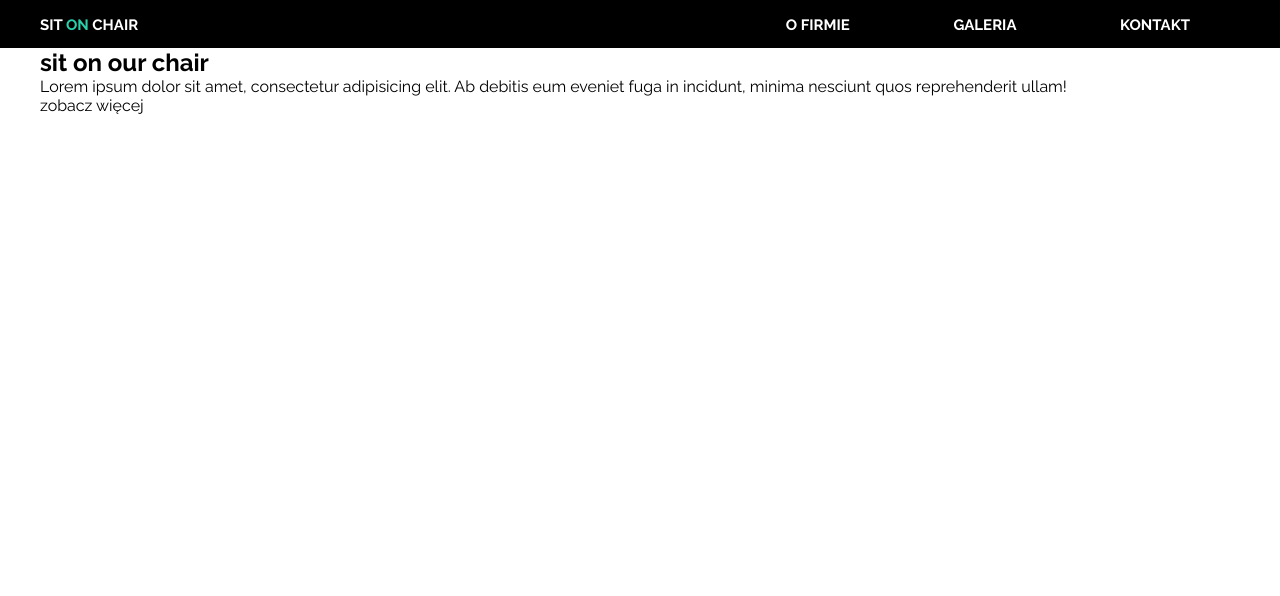
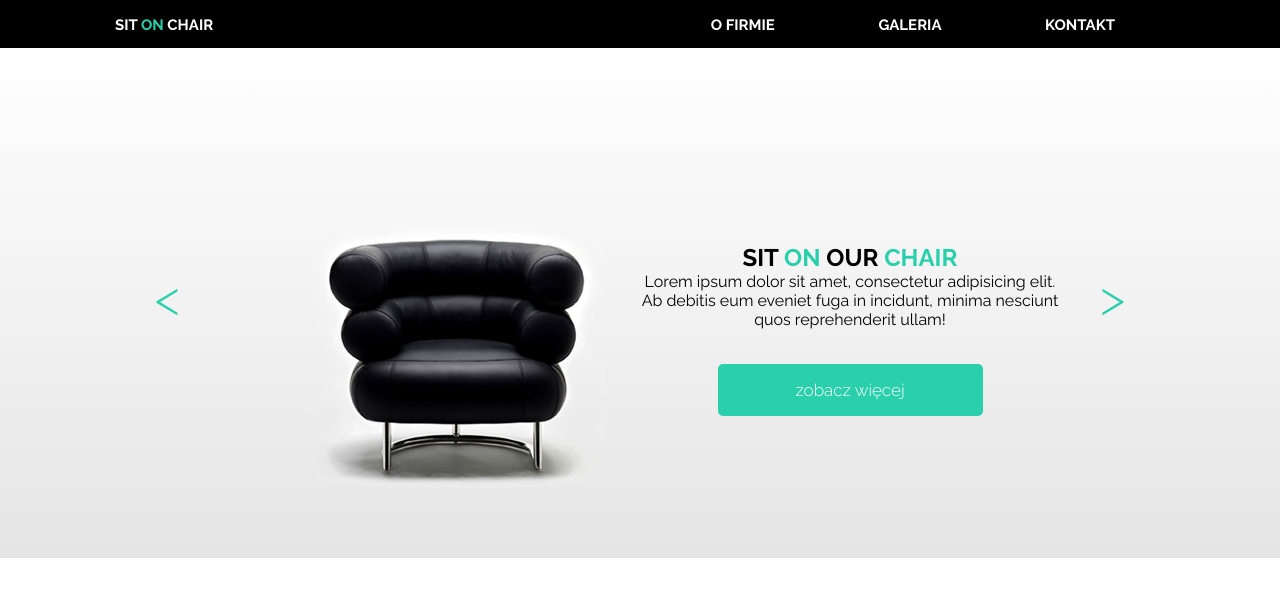
Before and after one commit to marasmadwa/Sit-on-chair, a plain HTML site: page index.html in a window 1280 px wide. Drawn offline with Linux system fonts and the light colour scheme.

Commit message:
black chair and text added

```diff
--- a/css/style.css
+++ b/css/style.css
@@ -9,7 +9,7 @@ body {
     font-family: "Raleway", Arial, sans-serif;
 }
 .container {
-    width: 1200px;
+    width: 1050px;
     margin: 0 auto;
 }
 header {
@@ -54,3 +54,59 @@ li {
     display: block;
     clear: both;
 }
+.main {
+    background: #ffffff;
+    background: -moz-linear-gradient(top, #ffffff 0%, #e5e5e5 100%);
+    background: -webkit-linear-gradient(top, #ffffff 0%,#e5e5e5 100%);
+    background: linear-gradient(to bottom, #ffffff 0%,#e5e5e5 100%);
+    filter: progid:DXImageTransform.Microsoft.gradient( startColorstr='#ffffff', endColorstr='#e5e5e5',GradientType=0 ));
+}
+.chair_and_main_text {
+    margin-top: 140px;
+    margin-bottom: 70px;
+    background-image: url("../images/black_chair.png");
+    background-repeat: no-repeat;
+    height: 300px;
+    width: 80%;
+    float: left;
+    padding-left: 40%;
+    text-align: center;
+}
+h1 {
+    text-transform: uppercase;
+    margin-top: 55px;
+}
+.arrow-left, .arrow-right {
+    width: 10%;
+    line-height: 500px;
+    text-align: center;
+    margin: 0 auto;
+    font-size: 50px;
+    font-weight: 300;
+}
+.arrow-left {
+    float: left;
+}
+.arrow-right {
+    float: right;
+}
+.arrow-left a, .arrow-right a {
+    color: #2ad0ac;
+}
+.btn {
+    width: 265px;
+    height: 52px;
+    background-color: #2ad0ac;
+    border-radius: 5px;
+    font-size: 17px;
+    font-weight: 300;
+    text-align: center;
+    line-height: 52px;
+    margin: 0 auto;
+    margin-top: 35px;
+}
+.main:after {
+    content: "";
+    display: block;
+    clear: both;
+}
--- a/index.html
+++ b/index.html
@@ -26,10 +26,21 @@
 
     <section class="main">
         <div class="container">
-            <div class="chair"></div>
-            <h1>sit on our chair</h1>
-                <p class="p1">Lorem ipsum dolor sit amet, consectetur adipisicing elit. Ab debitis eum eveniet fuga in incidunt, minima nesciunt quos reprehenderit ullam!</p>
-            <div class="btn">zobacz więcej</div>
+            <div class="arrow-left"><a href="#"><</a></div>
+            <div class="arrow-right"><a href="#">></a> </div>
+                <div class="chair_and_main_text">
+                            <h1>sit <b>on</b> our <b>chair</b></h1>
+                            <p class="p1">Lorem ipsum dolor sit amet, consectetur adipisicing elit. Ab debitis eum eveniet fuga in incidunt, minima nesciunt quos reprehenderit ullam!</p>
+
+                        <div class="btn"><a href="#">zobacz więcej</a></div>
+        </div>
+    </section>
+
+    <section>
+        <div class="container">
+            <div class="picture_box-1"></div>
+            <div class="picture_box-2"></div>
+            <div class="box_text"></div>
         </div>
     </section>
 
```
Also changed, not shown: images/black_chair.png (added), images/box1_img.jpg (added), images/box2_img.jpg (added), images/flickr.png (added), images/form_ok.jpg (added), images/pinterest.png (added), images/red_chair.png (added), images/twitter.png (added), images/vimeo.png (added).
